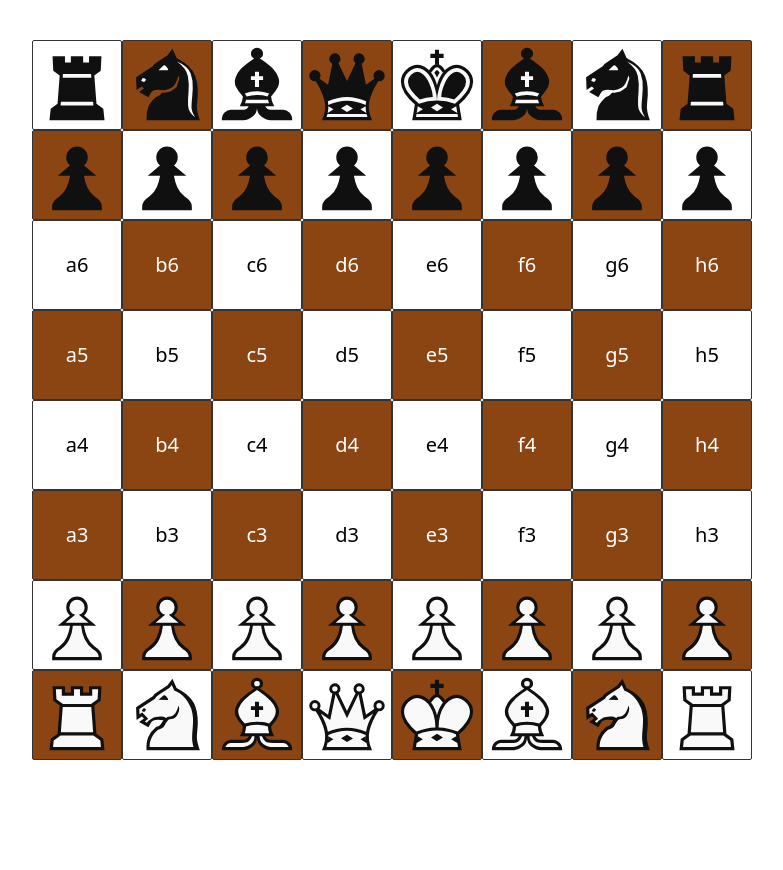
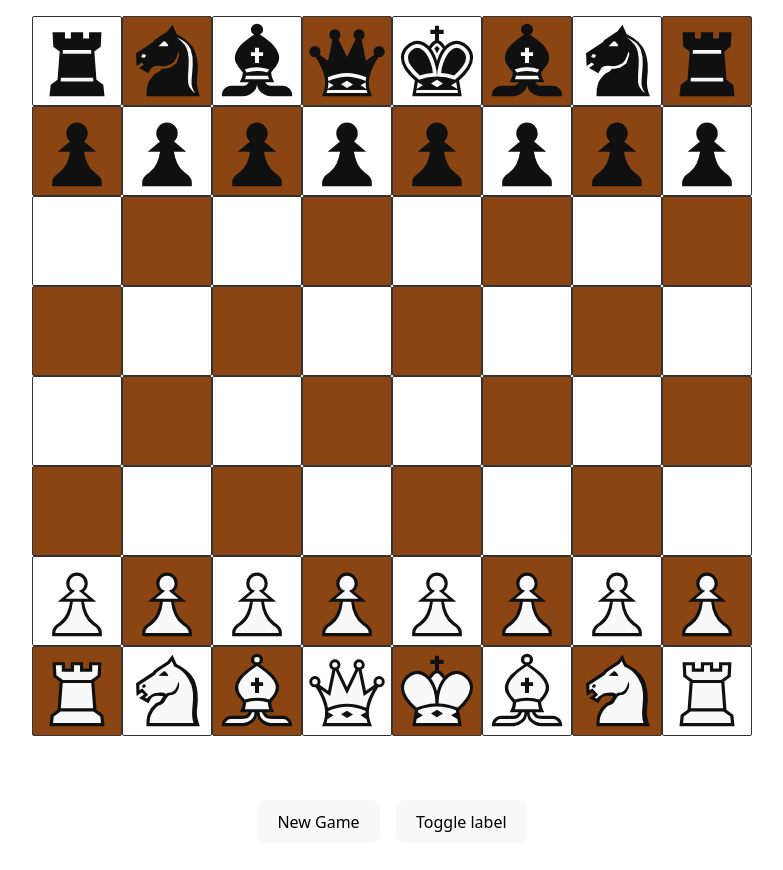
Before and after one commit to Imo-oje/ai-chess-analyzer, a React (Vite) app in the folder client/: page / in a window 1280 px wide. Shown: the top 870 px of the page, without its empty margins (248-1031 px from the left). Before the commit the page ends 800 px from the top, so only its background shows below. Built offline with nearby package versions, Linux system fonts and the light colour scheme.

Commit message:
Feat basic rules

```diff
--- a/client/src/App.tsx
+++ b/client/src/App.tsx
@@ -1,21 +1,25 @@
 import "./App.css";
 import { type NewBoardState } from "./board.class";
 import Board from "./board";
-// import GameControls from "./game-controls";
+import GameControls from "./game-controls";
 import { useState } from "react";
-import { createBoard, piecesMap } from "./utils";
+import { createBoard, hasSameColor, piecesMap, type Square } from "./utils";
 function App() {
   const [board, setBoard] = useState<NewBoardState>(createBoard(piecesMap));
-
+  const [viewLabel, setViewLabel] = useState(false);
   const [selectedPiece, setSelectedPiece] = useState<{
     squareId: string | null;
-    piece: string | null;
+    piece: { name: string; icon: string } | null;
   } | null>(null);
 
-  function movePiece(from: string, to: string) {
+  function movePiece(color: string, name: string, from: string, to: string) {
     setBoard((prevBoard) =>
       prevBoard.map((row) =>
         row.map((square) => {
+          if (square.squareId === from) {
+            return { ...square, piece: null }; // clear origin square
+          }
+
           if (square.squareId === to) {
             const fromSquare = prevBoard
               .flat()
@@ -26,9 +30,6 @@ function App() {
             }; // set target
           }
 
-          if (square.squareId === from) {
-            return { ...square, piece: null }; // clear origin square
-          }
           return square;
         })
       )
@@ -36,25 +37,46 @@ function App() {
     setSelectedPiece(null);
   }
 
-  function handleClick(squareId: string, piece: string) {
-    console.log(`PIECE: ${piece} SQUARE: ${squareId}`);
+  function handleClick(square: Square) {
+    if (selectedPiece) {
+      // Don't capture yourself / move yourself to yourself
+      if (square.squareId === selectedPiece.squareId) {
+        setSelectedPiece(null);
+        return;
+      }
 
-    if (selectedPiece) {
-      console.log("selected true");
-      movePiece(selectedPiece.squareId as string, squareId);
-    } else if (piece) {
-      setSelectedPiece({ squareId, piece });
+      // Don't capture pieces with the same color
+      if (hasSameColor(square.piece, selectedPiece.piece)) {
+        // Let last clicked piece be the selected piece
+        setSelectedPiece({ squareId: square.squareId, piece: square.piece });
+        return;
+      }
+
+      movePiece(
+        square.color,
+        square.name,
+        selectedPiece.squareId as string,
+        square.squareId
+      );
+    } else if (square.piece) {
+      setSelectedPiece({ squareId: square.squareId, piece: square.piece });
     }
+
+    console.log("SQUARE:", square);
   }
 
-  // function resetGame() {
-  //   setBoard(createBoard(piecesMap));
-  // }
+  function resetGame() {
+    setBoard(createBoard(piecesMap));
+  }
+
+  function toggleLabels() {
+    setViewLabel(!viewLabel);
+  }
 
   return (
     <main>
-      <Board board={board} handleClick={handleClick} />
-      {/* <GameControls resetGame={resetGame} /> */}
+      <Board board={board} handleClick={handleClick} viewLabel={viewLabel} />
+      <GameControls resetGame={resetGame} toggleLabels={toggleLabels} />
     </main>
   );
 }
--- a/client/src/board.class.ts
+++ b/client/src/board.class.ts
@@ -3,7 +3,7 @@
 export type NewBoardState = {
   squareId: string;
   color: string;
-  piece: string | null;
+  piece: { name: string; icon: string } | null;
 }[][];
 
 //const BOARD: NewBoardState = createBoard(piecesMap);
--- a/client/src/board.tsx
+++ b/client/src/board.tsx
@@ -3,9 +3,11 @@ import type { NewBoardState } from "./board.class";
 function Board({
   board,
   handleClick,
+  viewLabel,
 }: {
   board: NewBoardState;
   handleClick: Function;
+  viewLabel: boolean;
 }) {
   return (
     <div className="board">
@@ -13,11 +15,17 @@ function Board({
         <div key={index} className="row">
           {row.map((square) => (
             <div
-              onClick={() => handleClick(square.squareId, square.piece)}
+              onClick={() => handleClick(square)}
               key={square.squareId}
               className={`square ${square.color}`}
             >
-              {square.piece ? <img src={square.piece} /> : square.squareId}
+              {square.piece ? (
+                <img src={square.piece.icon} />
+              ) : viewLabel ? (
+                square.squareId
+              ) : (
+                ""
+              )}
             </div>
           ))}
         </div>
--- a/client/src/game-controls.tsx
+++ b/client/src/game-controls.tsx
@@ -1,10 +1,17 @@
-// function GameControls({ resetGame }: { resetGame: Function }) {
-//   return (
-//     <section className="game-controls">
-//       <div className="btn-container">
-//         <button onClick={() => resetGame()}>New Game</button>
-//       </div>
-//     </section>
-//   );
-// }
-// export default GameControls;
+function GameControls({
+  resetGame,
+  toggleLabels,
+}: {
+  resetGame: Function;
+  toggleLabels: Function;
+}) {
+  return (
+    <section className="game-controls">
+      <div className="btn-container">
+        <button onClick={() => resetGame()}>New Game</button>
+        <button onClick={() => toggleLabels()}>Toggle label</button>
+      </div>
+    </section>
+  );
+}
+export default GameControls;
--- a/client/src/utils.ts
+++ b/client/src/utils.ts
@@ -26,6 +26,15 @@ export const piecesMap: any = {
   bP,
 };
 
+export type Piece = { name: string; icon: string } | null;
+
+export type Square = {
+  name: string;
+  squareId: string;
+  color: string;
+  piece: Piece;
+};
+
 export function createBoard(piecesMap: any) {
   const bd = [];
   const files = "abcdefgh"; // Board column
@@ -48,9 +57,17 @@ export function createBoard(piecesMap: any) {
         piece = `${prefix}${backRank[file]}`;
       }
 
-      row.push({ squareId, color, piece: piece ? piecesMap[piece] : null });
+      row.push({
+        squareId,
+        color,
+        piece: piece ? { icon: piecesMap[piece], name: piece as string } : null,
+      });
     }
     bd.push(row);
   }
   return bd;
 }
+
+export function hasSameColor(pieceOne: Piece, PieceTwo: Piece) {
+  return pieceOne?.name[0] === PieceTwo?.name[0];
+}
```
